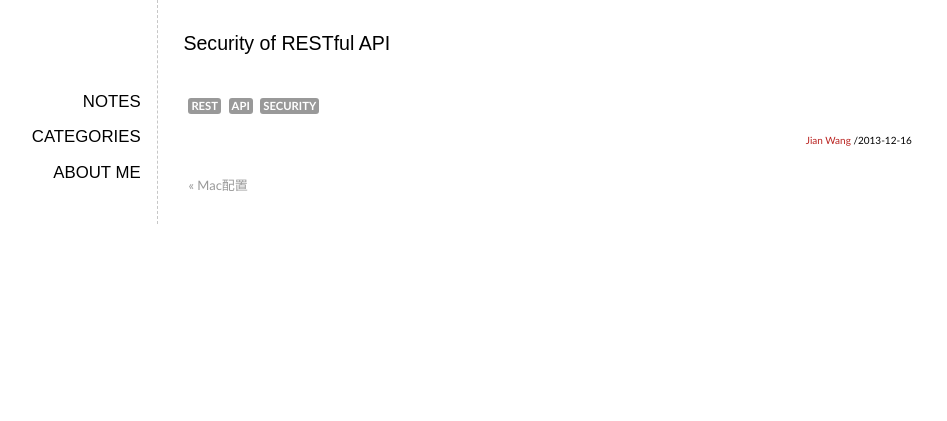
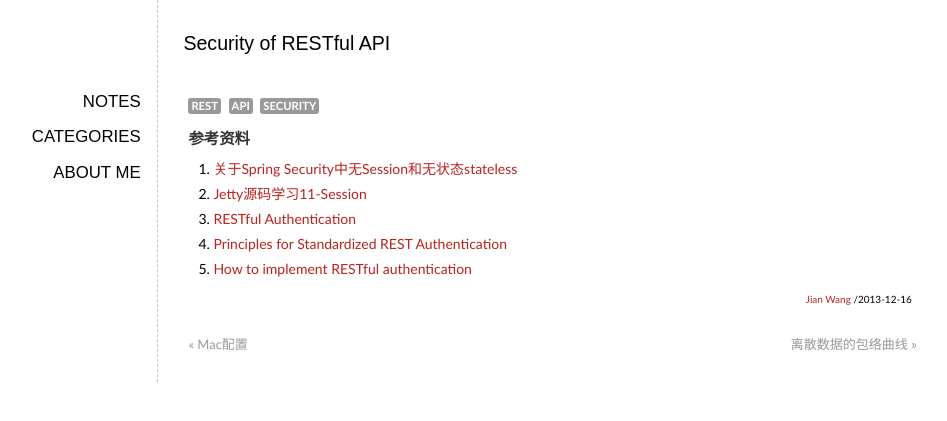
Before and after one commit to elan2wang/note, a Jekyll site: the page built from _posts/2013-12-16-security-of-restful-api.md, in a window 1280 px wide. Shown: the top 421 px of the page, without its empty margins (153-1100 px from the left). Built offline with Jekyll 4.4.1, drawn with Linux system fonts in a browser that asks for light colours; Markdown is read by kramdown in place of the engine named in the settings; comment, search, counter and statistics services are not loaded.

Commit message:
add a post

```diff
--- a/_posts/2013-12-16-security-of-restful-api.md
+++ b/_posts/2013-12-16-security-of-restful-api.md
@@ -4,3 +4,11 @@ title: Security of RESTful API
 tags: REST API Security
 categories: REST
 ---
+
+
+####参考资料
+1. [关于Spring Security中无Session和无状态stateless](http://www.cnblogs.com/Mainz/p/3230077.html)
+2. [Jetty源码学习11-Session](http://my.oschina.net/tryUcatchUfinallyU/blog/113350)
+3. [RESTful Authentication](http://stackoverflow.com/questions/319530/restful-authentication)
+4. [Principles for Standardized REST Authentication](http://broadcast.oreilly.com/2009/12/principles-for-standardized-rest-authentication.html)
+5. [How to implement RESTful authentication](http://blog.synopse.info/post/2011/05/24/How-to-implement-RESTful-authentication)
```
Also changed, not shown: _posts/2013-05-09-LDA-note.md (+1 -1 lines), _posts/2013-05-10-LDA-note-mcmc-gibbs.md (+1 -1 lines), _posts/2013-05-11-LDA-note-extend.md (+1 -1 lines), _posts/2013-05-31-lda-image-classification.md (+1 -1 lines), _posts/2013-12-20-envelope-curve.md (added, +12 -0 lines), _posts/2013-12-23-jetty.md (added, +10 -0 lines), 2 other files.
